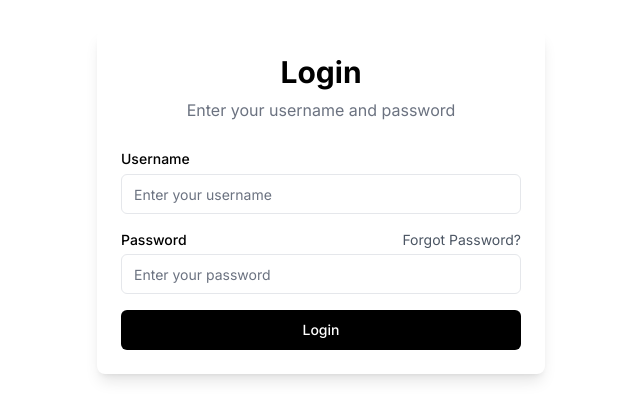
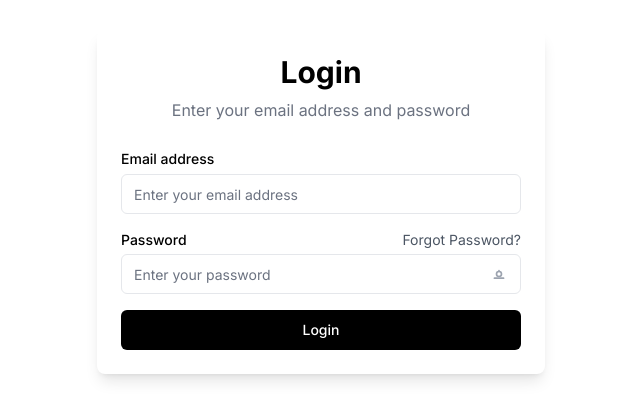
Before and after one commit to Search-Internship/frontend, a Next.js app: page /login in a window 1280 px wide. Shown: the part 198-618 px from the top of the page, without its empty margins (319-959 px from the left). Built offline with nearby package versions, Linux system fonts and the light colour scheme.

Commit message:
adding login

```diff
--- a/src/components/component/home-page.jsx
+++ b/src/components/component/home-page.jsx
@@ -88,13 +88,13 @@ export function HomePage() {
   };
 
   // Function to get full name and email from local storage
-  const getFullNameAndEmail = () => {
-    const formData = JSON.parse(localStorage.getItem("formData"));
-    const fullName = formData ? formData.fullName : "";
-    const sender_email = formData ? formData.sender_email : "";
-    return { fullName, sender_email };
-  };
-  const { fullName, sender_email } = getFullNameAndEmail();
+  // const getFullNameAndEmail = () => {
+  //   const formData = JSON.parse(localStorage.getItem("formData"));
+  //   const fullName = formData ? formData.fullName : "";
+  //   const sender_email = formData ? formData.sender_email : "";
+  //   return { fullName, sender_email };
+  // };
+  // const { fullName, sender_email } = getFullNameAndEmail();
 
   // Function to handle sending emails
   const handleStartSendingMails = async () => {
@@ -126,12 +126,14 @@ export function HomePage() {
     });
     const resumeFile = new File([resumeBlob], "resume.pdf");
     // Other data
-    const formData = JSON.parse(localStorage.getItem("formData"));
-    const sender_email = formData ? formData.sender_email : "";
-    const sender_password = formData ? formData.sender_password : "";
+    // const formData = JSON.parse(localStorage.getItem("formData"));
+    // const sender_email = formData ? formData.sender_email : "";
+    // const sender_password = formData ? formData.sender_password : "";
     const email_subject = emailData.email_subject;
     const email_body = emailData.email_body;
-    const file_separator = "\n"; // Assuming you want to hardcode the separator
+    const file_separator = ";"; // Assuming you want to hardcode the separator
+    const accessToken = localStorage.getItem("token");
+    // console.log
 
     // Wait for the files to be created before logging their types
     await Promise.all([
@@ -144,15 +146,20 @@ export function HomePage() {
     MyformData.append("emails", emailsFile);
     MyformData.append("email_body", email_body);
     MyformData.append("resume", resumeFile);
-    MyformData.append("sender_email", sender_email);
-    MyformData.append("sender_password", sender_password);
+    // MyformData.append("sender_email", sender_email);
+    // MyformData.append("sender_password", sender_password);
     MyformData.append("email_subject", email_subject);
     MyformData.append("file_separator", file_separator);
-    console.log(email_body);
-
+    MyformData.append("access_token", accessToken);
+    console.log("emailsFile type:", emailsFile.type);
+    console.log("resumeFile type:", resumeFile.type);
+    console.log("email_subject:", email_subject);
+    console.log("email_body:", email_body);
+    console.log("file_separator:", file_separator);
+    console.log("access_token:", accessToken);
     try {
       // Send POST request to the API endpoint
-      const response = await fetch("http://127.0.0.1:8000/send/", {
+      const response = await fetch("http://127.0.0.1:8000/api/email/send-internship", {
         method: "POST",
         body: MyformData,
       });
@@ -244,9 +251,9 @@ export function HomePage() {
                   width="40"
                 />
                 <div className="space-y-1 leading-none">
-                  <div className="font-semibold">{fullName}</div>
+                  <div className="font-semibold">fullname</div>
                   <div className="text-xs leading-none text-gray-500 dark:text-gray-400">
-                    {sender_email}
+                    Email
                   </div>
                 </div>
               </div>
--- a/src/components/component/login.jsx
+++ b/src/components/component/login.jsx
@@ -1,67 +1,144 @@
-/**
-* This code was generated by v0 by Vercel.
-* @see https://v0.dev/t/fT8Qvig1rn8
-* Documentation: https://v0.dev/docs#integrating-generated-code-into-your-nextjs-app
-*/
-
-/** Add fonts into your Next.js project:
-
-import { Inter } from 'next/font/google'
-
-inter({
-  subsets: ['latin'],
-  display: 'swap',
-})
-
-To read more about using these font, please visit the Next.js documentation:
-- App Directory: https://nextjs.org/docs/app/building-your-application/optimizing/fonts
-- Pages Directory: https://nextjs.org/docs/pages/building-your-application/optimizing/fonts
-**/
+"use client";
 import { Label } from "@/components/ui/label";
 import { Input } from "@/components/ui/input";
 import Link from "next/link";
 import { Button } from "@/components/ui/button";
+import { useState } from "react";
 import React from "react";
 
 export function Login() {
+  const [showPassword, setShowPassword] = useState(false);
+  const [email, setEmail] = useState("");
+  const [password, setPassword] = useState("");
+
+  const togglePasswordVisibility = () => {
+    setShowPassword(!showPassword);
+  };
+
+  const handleSubmit = async (e) => {
+    e.preventDefault();
+
+    const formData = new FormData();
+    formData.append("email", email);
+    formData.append("password", password);
+
+    try {
+      const response = await fetch("http://localhost:8000/api/users/login", {
+        method: "POST",
+        body: formData,
+      });
+      if (response.ok) {
+        console.log("Login successful");
+        const responseData = await response.json();
+        const accessToken = responseData.access_token;
+        localStorage.setItem("token", accessToken);
+        window.location.href = "/home";
+        // console.log(await response.json());
+
+        // localStorage.setItem("token", response.access_token);
+        // window.location.href = "/home";
+      } else {
+        // Handle error
+      }
+    } catch (error) {
+      console.error("Error:", error);
+    }
+  };
+
   return (
-    (<div
-      className="flex h-screen w-full items-center justify-center bg-white">
-      <div
-        className="w-full max-w-md space-y-6 rounded-lg bg-white p-6 shadow-lg ">
+    <div className="flex h-screen w-full items-center justify-center bg-white">
+      <div className="w-full max-w-md space-y-6 rounded-lg bg-white p-6 shadow-lg ">
         <div className="space-y-2 text-center">
           <h1 className="text-3xl font-bold">Login</h1>
-          <p className="text-gray-500 dark:text-gray-400">Enter your username and password </p>
+          <p className="text-gray-500 dark:text-gray-400">
+            Enter your email address and password{" "}
+          </p>
         </div>
-        <form className="space-y-4">
+        <form className="space-y-4" onSubmit={handleSubmit}>
           <div>
-            <Label htmlFor="username">Username</Label>
+            <Label htmlFor="email">Email address</Label>
             <Input
               className="mt-1"
-              id="username"
-              placeholder="Enter your username"
-              type="text" />
+              id="email"
+              placeholder="Enter your email address"
+              type="email"
+              value={email}
+              onChange={(e) => setEmail(e.target.value)}
+            />
           </div>
           <div>
             <div className="flex items-center justify-between">
               <Label htmlFor="password">Password</Label>
               <Link
                 className="text-sm font-small text-gray-600 hover:underline dark:text-gray-400"
-                href="#">
+                href="#"
+              >
                 Forgot Password?
               </Link>
             </div>
-            <Input
-              className="mt-1"
-              id="password"
-              placeholder="Enter your password"
-              type="password" />
+            <div className="relative">
+              <Input
+                className="mt-1 pr-10"
+                id="password"
+                placeholder="Enter your password"
+                type={showPassword ? "text" : "password"}
+                value={password}
+                onChange={(e) => setPassword(e.target.value)}
+              />
+              <button
+                type="button"
+                className="absolute inset-y-0 right-0 flex items-center px-3 focus:outline-none"
+                onClick={togglePasswordVisibility}
+              >
+                {showPassword ? (
+                  <svg
+                    className="h-5 w-5 text-gray-400"
+                    fill="none"
+                    viewBox="0 0 24 24"
+                    stroke="currentColor"
+                  >
+                    <path
+                      strokeLinecap="round"
+                      strokeLinejoin="round"
+                      strokeWidth="2"
+                      d="M15 12a3 3 0 11-6 0 3 3 0 016 0z"
+                    />
+                    <path
+                      strokeLinecap="round"
+                      strokeLinejoin="round"
+                      strokeWidth="2"
+                      d="M17.5 17h-11M12 8v.01"
+                    />
+                  </svg>
+                ) : (
+                  <svg
+                    className="h-5 w-5 text-gray-400"
+                    fill="none"
+                    viewBox="0 0 24 24"
+                    stroke="currentColor"
+                  >
+                    <path
+                      strokeLinecap="round"
+                      strokeLinejoin="round"
+                      strokeWidth="2"
+                      d="M15 12a3 3 0 11-6 0 3 3 0 016 0z"
+                    />
+                    <path
+                      strokeLinecap="round"
+                      strokeLinejoin="round"
+                      strokeWidth="2"
+                      d="M17.5 17h-11M12 8v.01"
+                    />
+                  </svg>
+                )}
+              </button>
+            </div>
           </div>
           <Button className="w-full mx-auto bg-black text-white" type="submit">
             Login
           </Button>
         </form>
       </div>
-    </div>)
+    </div>
   );
 }
```
